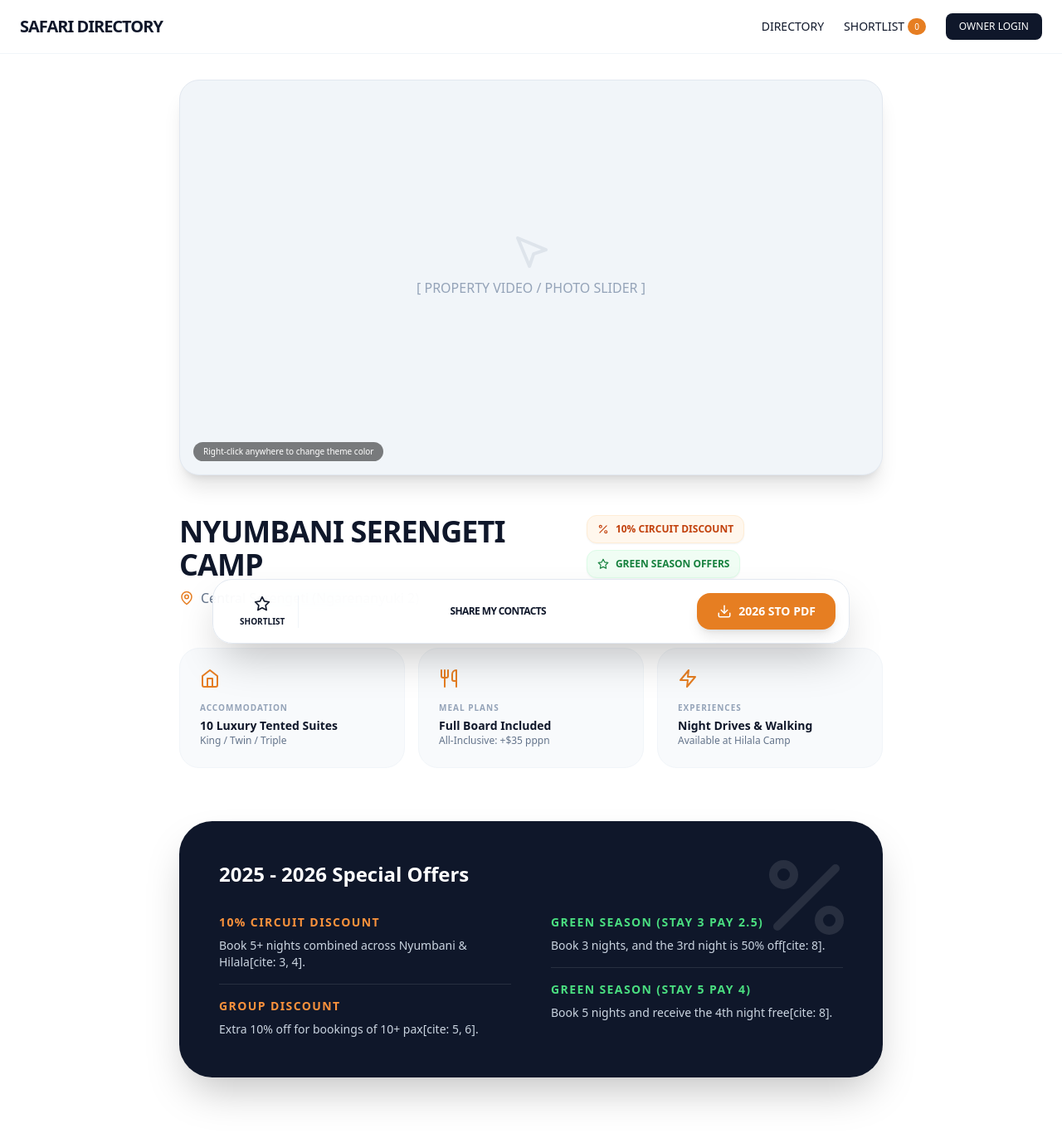
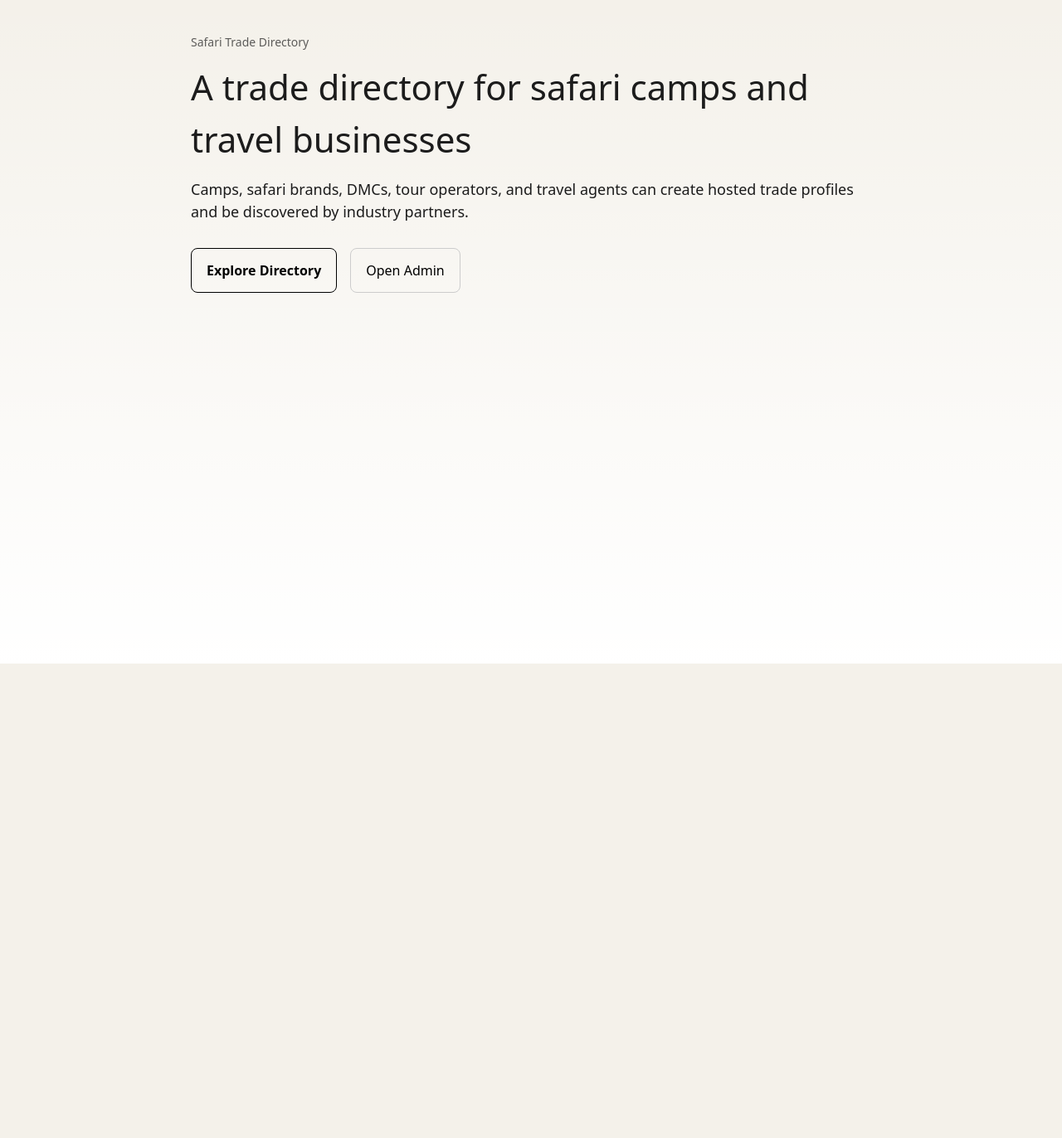
Before and after one commit to aisafarimarketing-ux/safari-trade-directory, a Next.js app: page / in a window 1280 px wide. Shown: the top 1372 px of the page at 83% size. After the commit the page ends 800 px from the top, so only its background shows below. Built offline with nearby package versions, Linux system fonts and the light colour scheme.

Commit message:
Update page.tsx

```diff
--- a/src/app/page.tsx
+++ b/src/app/page.tsx
@@ -1,142 +1,47 @@
-"use client";
-import React, { useState } from 'react';
-import { motion } from 'framer-motion';
-import { MapPin, Home, Utensils, Zap, Download, Star, Percent, MousePointer2 } from 'lucide-react';
-import data from '../lib/data.json';
+export default function HomePage() {
+  return (
+    <main style={{ padding: "40px", maxWidth: "900px", margin: "0 auto" }}>
+      <p style={{ margin: 0, fontSize: "14px", opacity: 0.7 }}>
+        Safari Trade Directory
+      </p>
 
-export default function TradeProfile() {
-  const [property] = useState(data.properties[0]);
-  const [primaryColor, setPrimaryColor] = useState('#E67E22'); // Default Safari Orange
+      <h1 style={{ marginTop: "12px", fontSize: "42px" }}>
+        A trade directory for safari camps and travel businesses
+      </h1>
 
-  // Right-click handler to change "Skin" (The color wheel/hex prompt)
-  const handleRightClick = (e: React.MouseEvent) => {
-    e.preventDefault();
-    const newColor = prompt("Enter a Hex Color Code or Color Name (e.g., #2D5A27 or Green):", primaryColor);
-    if (newColor) setPrimaryColor(newColor);
-  };
+      <p style={{ marginTop: "16px", fontSize: "18px" }}>
+        Camps, safari brands, DMCs, tour operators, and travel agents can
+        create hosted trade profiles and be discovered by industry partners.
+      </p>
 
-  return (
-    <div
-      onContextMenu={handleRightClick}
-      className="min-h-screen bg-white text-slate-900 font-sans selection:bg-orange-100 transition-colors duration-500"
-    >
-      {/* Navigation */}
-      <nav className="fixed top-0 w-full z-50 bg-white/80 backdrop-blur-md border-b border-slate-100 px-6 py-4 flex justify-between items-center">
-        <h1 className="font-bold tracking-tighter text-xl">SAFARI DIRECTORY</h1>
-        <div className="flex gap-6 text-sm font-medium">
-          <button className="hover:opacity-70">DIRECTORY</button>
-          <button className="flex gap-1 items-center">
-            SHORTLIST <span className="text-white px-2 rounded-full text-[10px]" style={{backgroundColor: primaryColor}}>0</span>
-          </button>
-          <button className="bg-slate-900 text-white px-4 py-2 rounded-lg text-xs">OWNER LOGIN</button>
-        </div>
-      </nav>
+      <div style={{ display: "flex", gap: "16px", marginTop: "30px" }}>
+        <a
+          href="/directory"
+          style={{
+            padding: "14px 18px",
+            border: "1px solid black",
+            borderRadius: "8px",
+            textDecoration: "none",
+            color: "black",
+            fontWeight: "600",
+          }}
+        >
+          Explore Directory
+        </a>
 
-      <main className="pt-24 pb-32 max-w-4xl mx-auto px-6">
-
-        {/* Intro Slider Placeholder */}
-        <section className="aspect-video bg-slate-100 rounded-3xl overflow-hidden mb-12 relative border border-slate-200 shadow-xl group">
-           <div className="absolute inset-0 flex flex-col items-center justify-center text-slate-400 font-medium">
-             <MousePointer2 className="mb-2 opacity-20" size={48} />
-             <p>[ PROPERTY VIDEO / PHOTO SLIDER ]</p>
-             <p className="text-[10px] mt-4 opacity-0 group-hover:opacity-100 transition-opacity uppercase tracking-widest">Double click to replace images (Coming in Step 5)</p>
-           </div>
-           <div className="absolute bottom-4 left-4 bg-black/50 backdrop-blur-md text-white text-[10px] px-3 py-1 rounded-full">
-             Right-click anywhere to change theme color
-           </div>
-        </section>
-
-        {/* Property Header & Dynamic Special Offers */}
-        <div className="flex flex-col md:flex-row justify-between items-start gap-6 mb-12">
-          <div>
-            <h2 className="text-4xl font-bold tracking-tight mb-2 uppercase">{property.name}</h2>
-            <p className="flex items-center gap-2 text-slate-500">
-              <MapPin size={18} style={{color: primaryColor}} /> {property.location}
-            </p>
-          </div>
-
-          <div className="flex flex-wrap gap-2">
-            <div className="flex items-center gap-2 bg-orange-50 border border-orange-100 px-3 py-2 rounded-xl text-orange-700 text-xs font-bold shadow-sm">
-              <Percent size={14} /> 10% CIRCUIT DISCOUNT
-            </div>
-            <div className="flex items-center gap-2 bg-green-50 border border-green-100 px-3 py-2 rounded-xl text-green-700 text-xs font-bold shadow-sm">
-              <Star size={14} /> GREEN SEASON OFFERS
-            </div>
-          </div>
-        </div>
-
-        {/* Property Specs Grid */}
-        <div className="grid md:grid-cols-3 gap-4 mb-16">
-          <div className="p-6 rounded-3xl bg-slate-50 border border-slate-100">
-            <Home className="mb-4" style={{color: primaryColor}} />
-            <p className="text-[10px] uppercase tracking-widest text-slate-400 font-bold mb-1">Accommodation</p>
-            <p className="font-bold text-sm">{property.rooms} {property.room_type}</p>
-            <p className="text-xs text-slate-500">{property.orientation}</p>
-          </div>
-
-          <div className="p-6 rounded-3xl bg-slate-50 border border-slate-100">
-            <Utensils className="mb-4" style={{color: primaryColor}} />
-            <p className="text-[10px] uppercase tracking-widest text-slate-400 font-bold mb-1">Meal Plans</p>
-            <p className="font-bold text-sm">Full Board Included</p>
-            <p className="text-xs text-slate-500">All-Inclusive: +$35 pppn</p>
-          </div>
-
-          <div className="p-6 rounded-3xl bg-slate-50 border border-slate-100">
-            <Zap className="mb-4" style={{color: primaryColor}} />
-            <p className="text-[10px] uppercase tracking-widest text-slate-400 font-bold mb-1">Experiences</p>
-            <p className="font-bold text-sm">Night Drives & Walking</p>
-            <p className="text-xs text-slate-500">Available at Hilala Camp</p>
-          </div>
-        </div>
-
-        {/* 2025-2026 Special Offers Detail Section */}
-        <section className="bg-slate-900 rounded-[2.5rem] p-8 md:p-12 text-white mb-16 shadow-2xl relative overflow-hidden">
-          <div className="absolute top-0 right-0 p-8 opacity-10">
-            <Percent size={120} />
-          </div>
-          <h3 className="text-2xl font-bold mb-8 relative z-10">2025 - 2026 Special Offers</h3>
-          <div className="grid md:grid-cols-2 gap-12 relative z-10">
-            <div className="space-y-4">
-              <div className="pb-4 border-b border-white/10">
-                <p className="text-orange-400 font-bold text-sm uppercase tracking-widest">10% Circuit Discount</p>
-                <p className="text-slate-300 text-sm mt-2">Book 5+ nights combined across Nyumbani & Hilala[cite: 3, 4].</p>
-              </div>
-              <div>
-                <p className="text-orange-400 font-bold text-sm uppercase tracking-widest">Group Discount</p>
-                <p className="text-slate-300 text-sm mt-2">Extra 10% off for bookings of 10+ pax[cite: 5, 6].</p>
-              </div>
-            </div>
-            <div className="space-y-4">
-              <div className="pb-4 border-b border-white/10">
-                <p className="text-green-400 font-bold text-sm uppercase tracking-widest">Green Season (Stay 3 Pay 2.5)</p>
-                <p className="text-slate-300 text-sm mt-2">Book 3 nights, and the 3rd night is 50% off[cite: 8].</p>
-              </div>
-              <div>
-                <p className="text-green-400 font-bold text-sm uppercase tracking-widest">Green Season (Stay 5 Pay 4)</p>
-                <p className="text-slate-300 text-sm mt-2">Book 5 nights and receive the 4th night free[cite: 8].</p>
-              </div>
-            </div>
-          </div>
-        </section>
-
-      </main>
-
-      {/* Sticky Conversion Footer */}
-      <footer className="fixed bottom-6 left-1/2 -translate-x-1/2 w-[90%] max-w-3xl bg-white/90 backdrop-blur-xl border border-slate-200 p-4 rounded-3xl shadow-2xl flex justify-between items-center z-50">
-        <button className="flex flex-col items-center px-4 border-r border-slate-100 group">
-          <Star size={20} className="group-hover:fill-orange-400 group-hover:text-orange-400 transition-all" />
-          <span className="text-[10px] mt-1 font-bold">SHORTLIST</span>
-        </button>
-        <button className="font-bold text-xs tracking-tighter uppercase px-4 hover:opacity-70 transition-opacity">
-          Share My Contacts
-        </button>
-        <button
-          className="text-white px-6 py-3 rounded-2xl font-bold text-sm flex items-center gap-2 shadow-lg hover:scale-105 transition-transform active:scale-95"
-          style={{backgroundColor: primaryColor}}
+        <a
+          href="/admin"
+          style={{
+            padding: "14px 18px",
+            border: "1px solid #ccc",
+            borderRadius: "8px",
+            textDecoration: "none",
+            color: "black",
+          }}
         >
-          <Download size={18} /> 2026 STO PDF
-        </button>
-      </footer>
-    </div>
+          Open Admin
+        </a>
+      </div>
+    </main>
   );
 }
```
